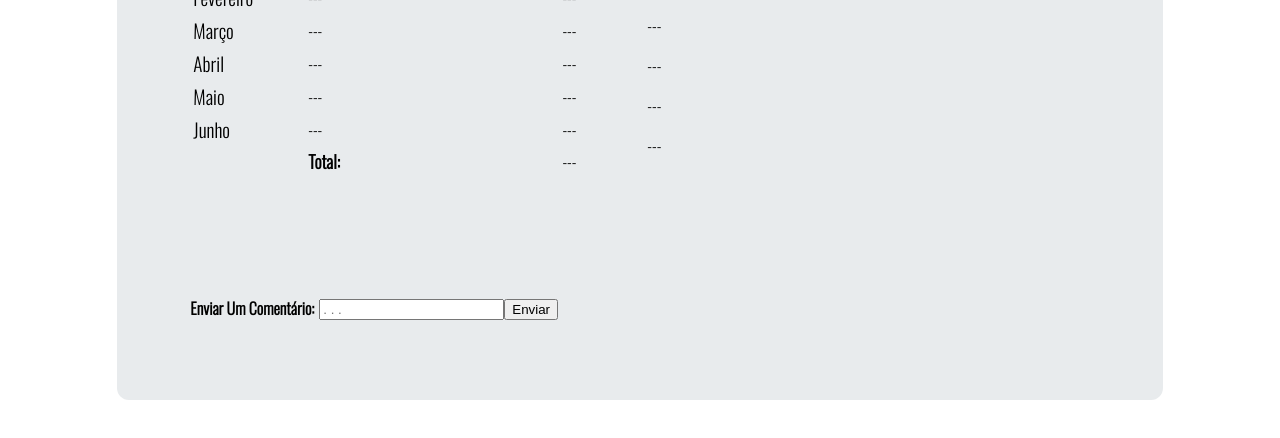
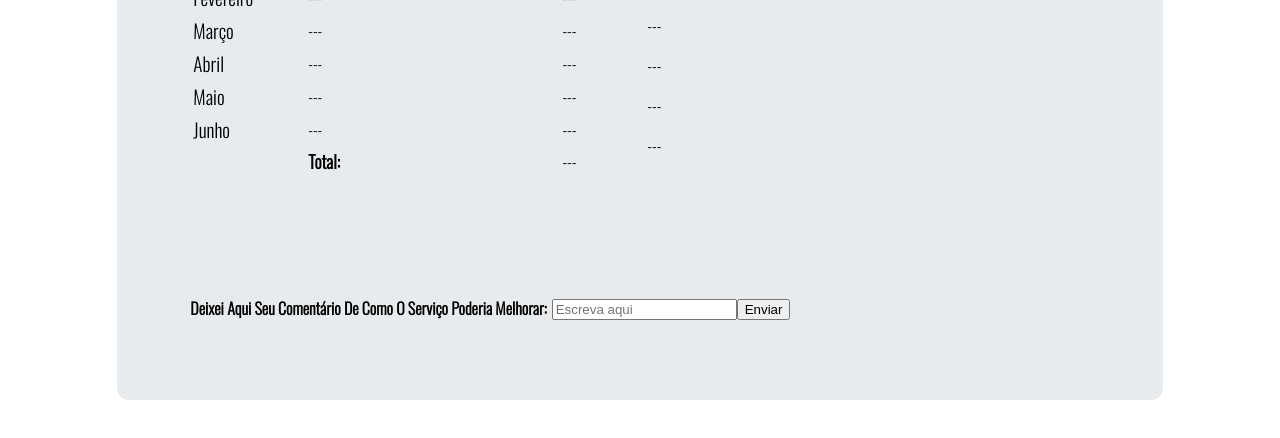
Before and after one commit to ILauro/Multidisciplinar_API, a plain HTML site: page index.html in a window 1280 px wide. Shown: the part 590-1028 px from the top of the page. Drawn offline with nearby package versions, Linux system fonts and the light colour scheme; no server answers.

Commit message:
Update index.html

```diff
--- a/index.html
+++ b/index.html
@@ -109,8 +109,8 @@
                   <p id="pc5">---</p>
                 </div>
                 <div id="feedback">
-                    <label for="op" style="font-weight: bold; margin-right: 0.3em;">Enviar um comentário: </label>
-                    <input type="text" id="op" name="op" maxlength="100" placeholder=". . .">
+                    <label for="op" style="font-weight: bold; margin-right: 0.3em;">Deixei aqui seu comentário de como o serviço poderia melhorar: </label>
+                    <input type="text" id="op" name="op" maxlength="100" placeholder="Escreva aqui">
                     <button id="bt" onclick="alerta()">Enviar</button>
 
 
```
